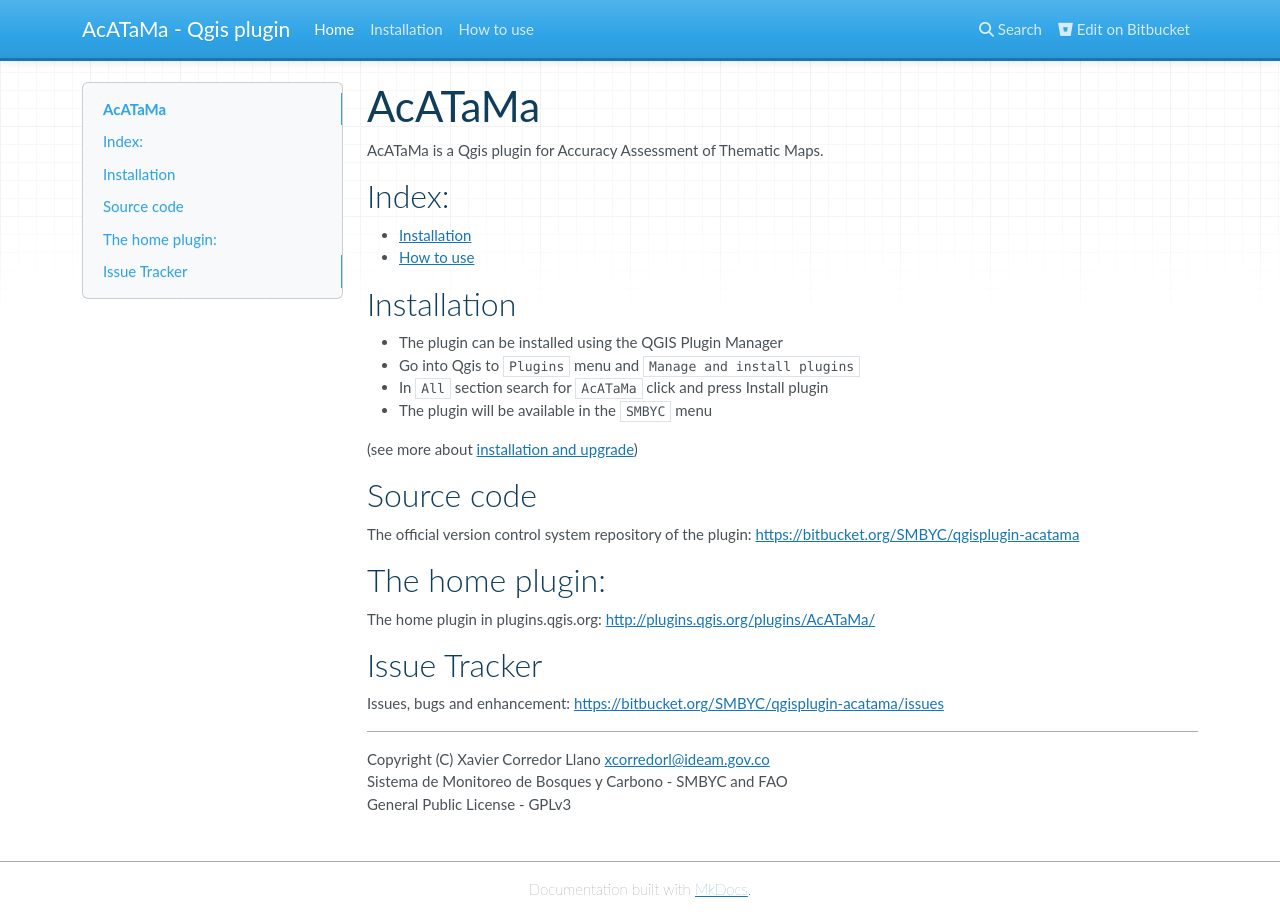
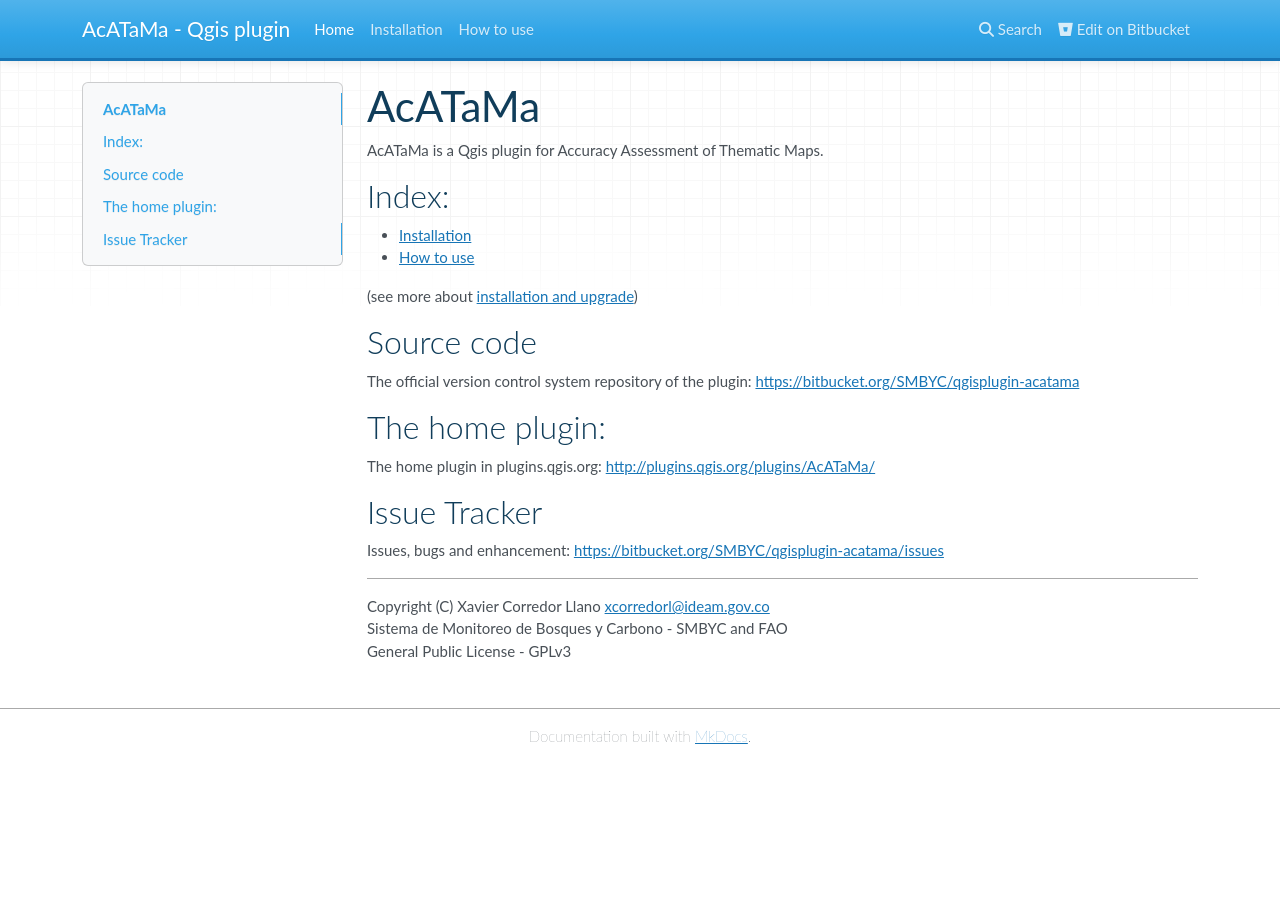
Before and after one commit to SMByC/AcATaMa, an MkDocs documentation site: the page built from docs/index.md, in a window 1280 px wide. Built offline with MkDocs 1.6.1, drawn with Linux system fonts in a browser that asks for light colours; nearby versions of some CDN libraries; old or Windows-style settings are respelled for this version of MkDocs.

```diff
--- a/docs/index.md
+++ b/docs/index.md
@@ -5,13 +5,6 @@
 ## Index:
 - [Installation](installation.md)
 - [How to use](how_to_use.md)
-
-## Installation
-
-- The plugin can be installed using the QGIS Plugin Manager
-- Go into Qgis to `Plugins` menu and `Manage and install plugins`
-- In `All` section search for `AcATaMa` click and press Install plugin
-- The plugin will be available in the `SMBYC` menu
 
 (see more about [installation and upgrade](https://smbyc.bitbucket.io/qgisplugins/acatama/installation))
 
```
Also changed, not shown: README.md (+1 -1 lines).
